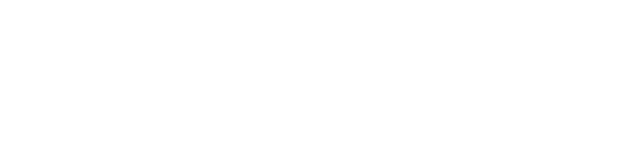
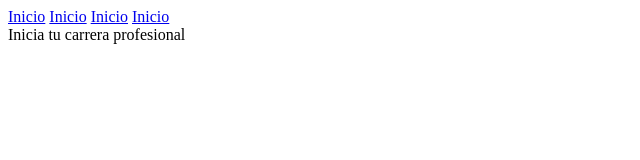
Before and after one commit to AlexCGDesign/pagina-web-alexcg-design, a plain HTML site: page index.html in a window 1280 px wide. Shown: the whole page, without its empty margins (0-640 px from the left). Drawn offline with Linux system fonts and the light colour scheme.

Commit message:
Agregando html

```diff
--- a/index.html
+++ b/index.html
@@ -7,6 +7,14 @@
     <link rel="stylesheet" href="css/styles.css">
 </head>
 <body>
-
+    <header>
+        <a href="#">Inicio</a>
+        <a href="#">Inicio</a>
+        <a href="#">Inicio</a>
+        <a href="#">Inicio</a>
+        <div class="contenedor">
+            Inicia tu carrera profesional
+        </div>
+    </header>
 </body>
 </html>
```
